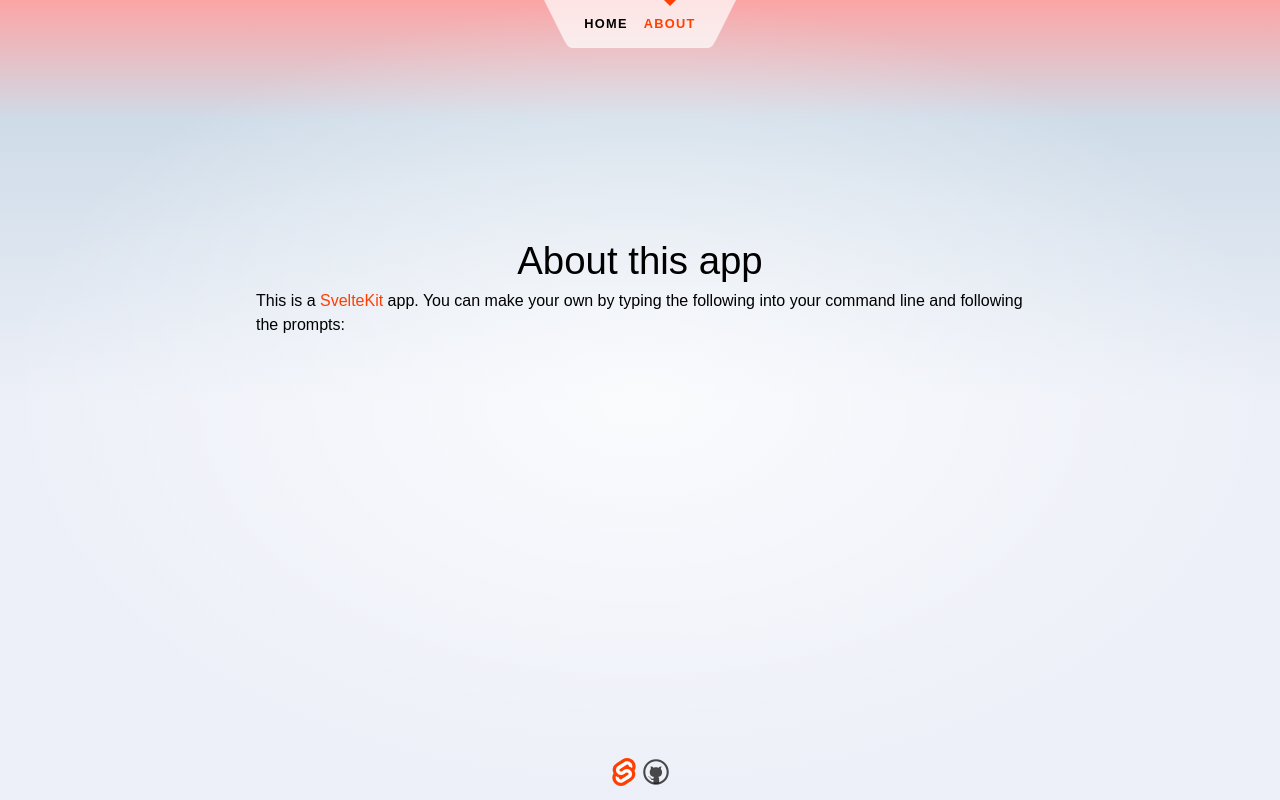
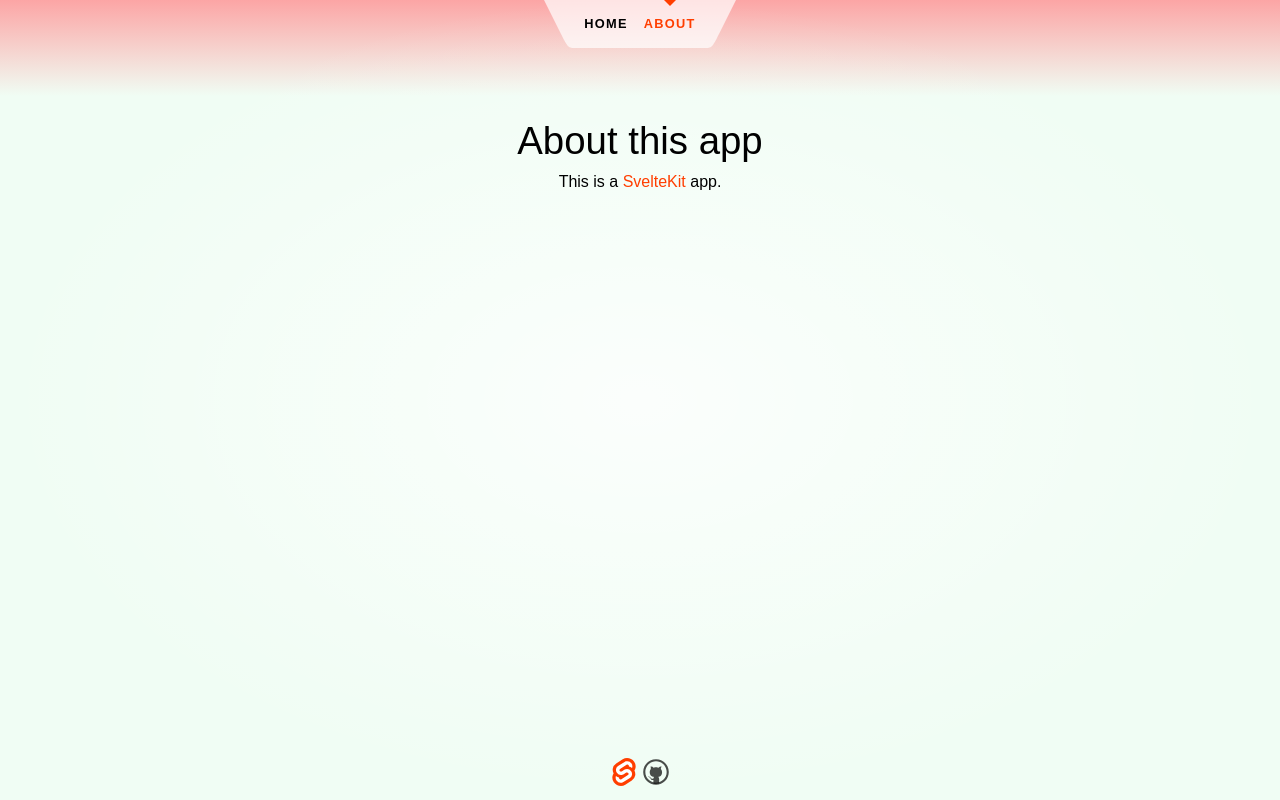
Before and after one commit to connerdodge/listmas, a SvelteKit app: page /about in a window 1280 px wide. Built offline with nearby package versions, Linux system fonts and the light colour scheme.

Commit message:
Update css

```diff
--- a/src/app.css
+++ b/src/app.css
@@ -5,9 +5,6 @@
 :root {
 	--font-body: Arial, -apple-system, BlinkMacSystemFont, 'Segoe UI', Roboto, Oxygen, Ubuntu,
 		Cantarell, 'Open Sans', 'Helvetica Neue', sans-serif;
-	--color-bg-0: theme(colors.red.300);
-	--color-bg-1: hsl(209, 36%, 86%);
-	--color-bg-2: hsl(224, 44%, 95%);
 	--color-svelte: #ff3e00;
 	--color-text: theme(colors.black);
 	font-family: var(--font-body);
@@ -18,14 +15,14 @@ body {
 	min-height: 100vh;
 	margin: 0;
 	background-attachment: fixed;
-	background-color: var(--color-bg-1);
+	background-color: theme(colors.green.50);
 	background-size: 100vw 100vh;
 	background-image: radial-gradient(
 			50% 50% at 50% 50%,
 			rgba(255, 255, 255, 0.75) 0%,
 			rgba(255, 255, 255, 0) 100%
 		),
-		linear-gradient(180deg, var(--color-bg-0) 0%, var(--color-bg-1) 15%, var(--color-bg-2) 50%);
+		linear-gradient(180deg, theme(colors.red.300) 0%, theme(colors.green.50) 12%);
 }
 
 h1,
@@ -67,15 +64,6 @@ pre {
 	color: var(--color-text);
 }
 
-.text-column {
-	display: flex;
-	max-width: 48rem;
-	flex: 0.6;
-	flex-direction: column;
-	justify-content: center;
-	margin: 0 auto;
-}
-
 input,
 button {
 	font-size: inherit;
--- a/src/lib/components/Counter.svelte
+++ b/src/lib/components/Counter.svelte
@@ -38,7 +38,7 @@
 	</button>
 </div>
 
-<style>
+<style lang="postcss">
 	.counter {
 		display: flex;
 		border-top: 1px solid rgba(0, 0, 0, 0.1);
@@ -59,7 +59,7 @@
 	}
 
 	.counter button:hover {
-		background-color: var(--color-bg-1);
+		background-color: theme(colors.green.100);
 	}
 
 	svg {
--- a/src/routes/about/+page.svelte
+++ b/src/routes/about/+page.svelte
@@ -3,10 +3,9 @@
 	<meta name="description" content="About this app" />
 </svelte:head>
 
-<div class="text-column">
+<div class="text-center mt-12">
 	<h1>About this app</h1>
 	<p>
-		This is a <a href="https://svelte.dev/docs/kit">SvelteKit</a> app. You can make your own by typing
-		the following into your command line and following the prompts:
+		This is a <a href="https://svelte.dev/docs/kit">SvelteKit</a> app.
 	</p>
 </div>
```
